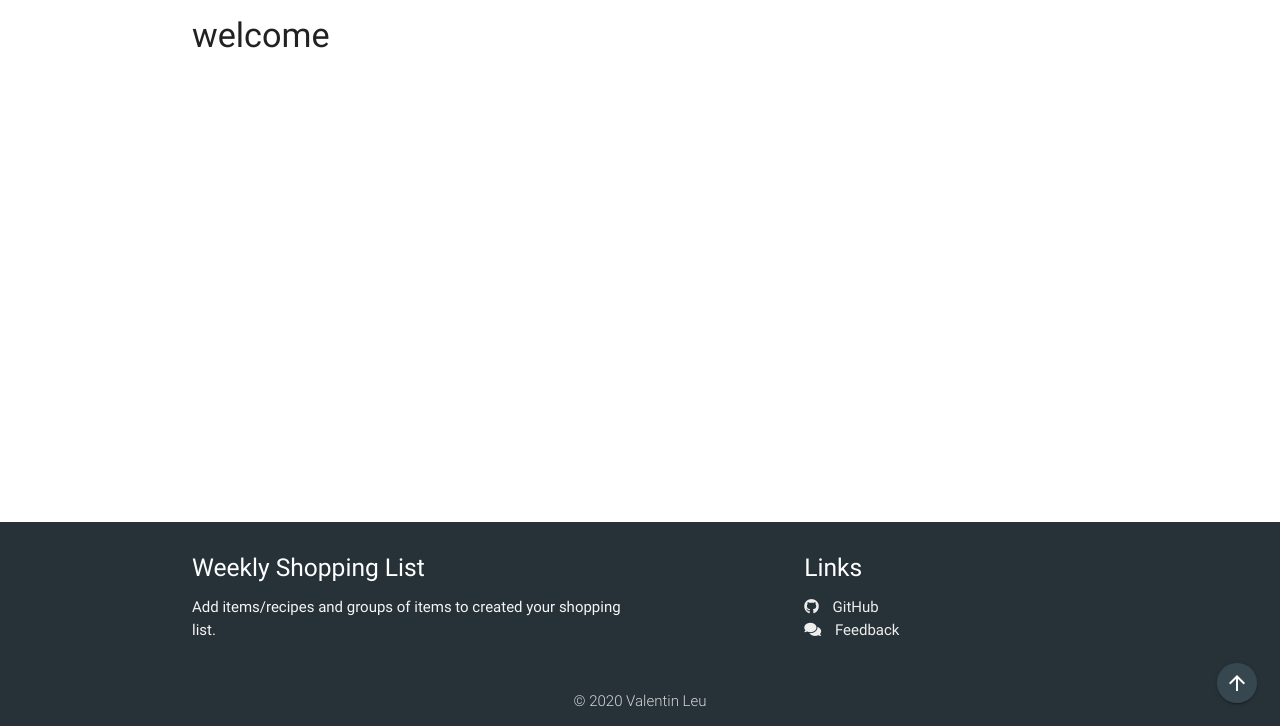
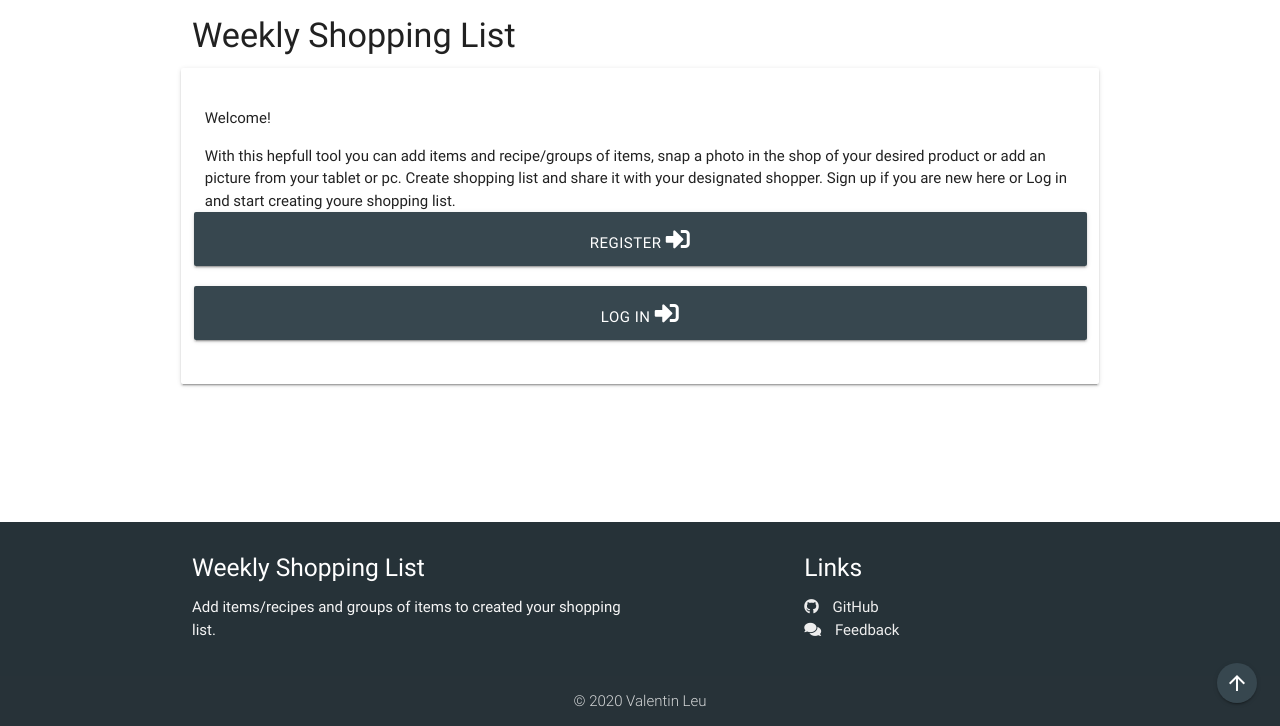
Before and after one commit to xz3t/milestone-3, a Flask app: page / in a window 1280 px wide. Shown: the part 74-800 px from the top of the page. Run offline with Flask 2, Linux system fonts and the light colour scheme; some libraries are stand-ins or nearby versions.

Commit message:
Update welcome message add login and register buttons

```diff
--- a/templates/index.html
+++ b/templates/index.html
@@ -1,8 +1,30 @@
-{% extends 'base.html' %}
-{% block content %}
+{% extends 'base.html' %} {% block content %}
 
-<h4>welcome</h4>
+<h4>Weekly Shopping List</h4>
 
+<div class="row">
+  <div class="col-9">
+    <div class="card-panel">
+      <p>Welcome!</p>
+      <span>
+        With this hepfull tool you can add items and recipe/groups of items,
+        snap a photo in the shop of your desired product or add an picture from
+        your tablet or pc. Create shopping list and share it with your
+        designated shopper. Sign up if you are new here or Log in and start
+        creating youre shopping list.
+      </span>
+      <div class="row">
+      <a href="{{ url_for('register') }}" class="col s12 btn-large blue-grey darken-3">
+                    Register <i class="fas fa-sign-in-alt"></i></a>
+      </div>
+      <div class="row">
+        <a href="{{ url_for('login') }}" class="col s12 btn-large blue-grey darken-3">
+          Log In <i class="fas fa-sign-in-alt"></i>
+        </a>
+      </div>
 
+    </div>
+  </div>
+</div>
 
 {% endblock %}
```
